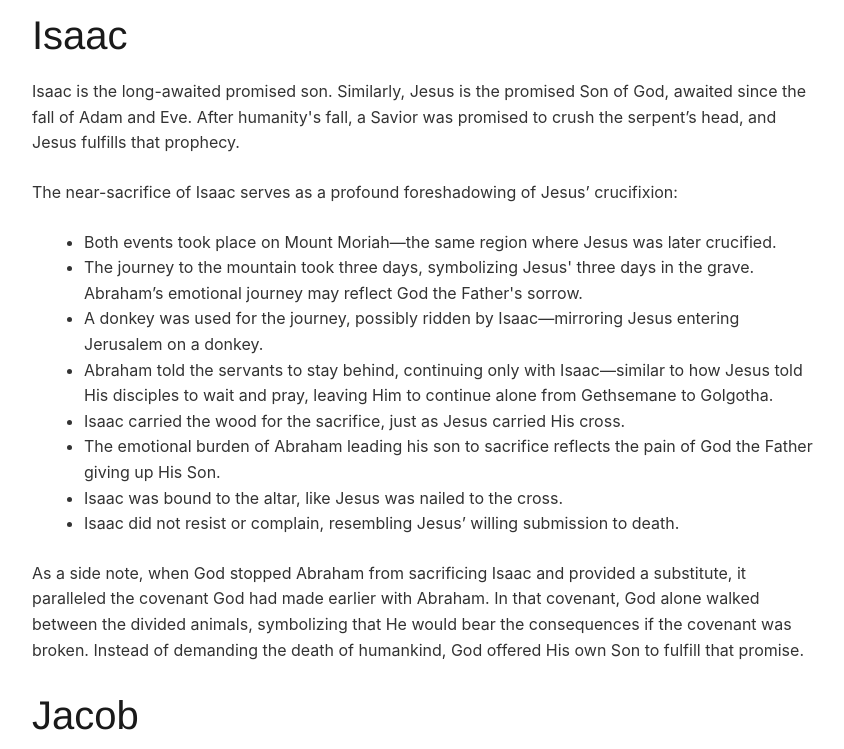
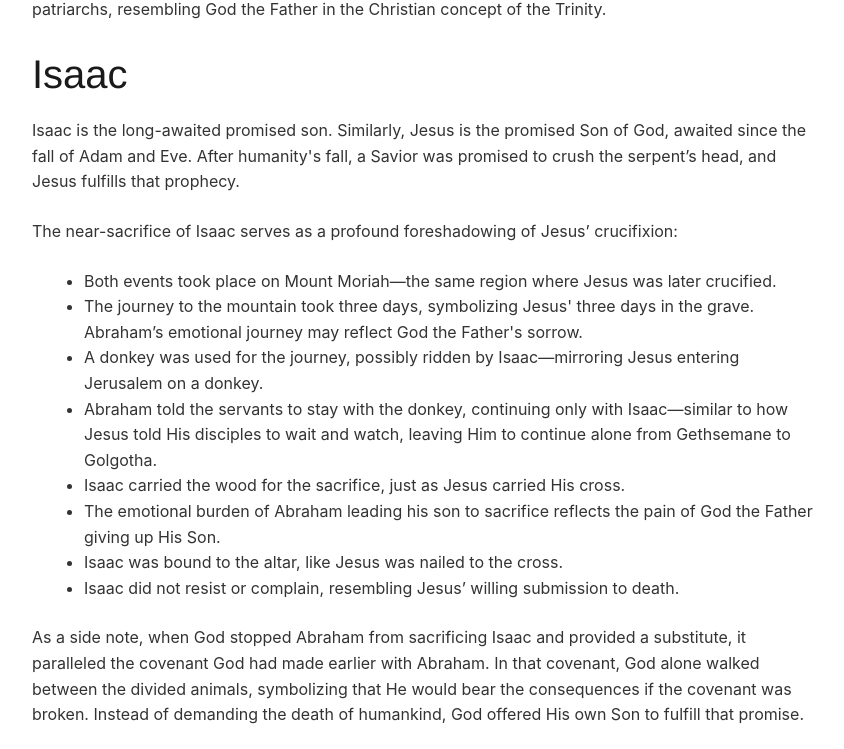
Before and after one commit to marsonparulian/thoughts-on-bible, a plain HTML site: page trinity-in-patriarchs.html in a window 1280 px wide. Shown: the part 977-1726 px from the top of the page, without its empty margins (216-1060 px from the left). Drawn offline with nearby package versions, Linux system fonts and the light colour scheme.

Commit message:
Update content

```diff
--- a/trinity-in-patriarchs.html
+++ b/trinity-in-patriarchs.html
@@ -17,6 +17,8 @@
     <main class="content">
 
         <h1>Trinity in Patriarchs</h1>
+
+        <div class="creation-date">Last updated: 7 April, 2025</div>
 
         <p>
             The term <strong>patriarchs</strong> generally refers to the male leaders or founding fathers of a tribe,
@@ -76,8 +78,8 @@
                 emotional journey may reflect God the Father's sorrow.</li>
             <li>A donkey was used for the journey, possibly ridden by Isaac—mirroring Jesus entering Jerusalem on a
                 donkey.</li>
-            <li>Abraham told the servants to stay behind, continuing only with Isaac—similar to how Jesus told His
-                disciples to wait and pray, leaving Him to continue alone from Gethsemane to Golgotha.</li>
+            <li>Abraham told the servants to stay with the donkey, continuing only with Isaac—similar to how Jesus told His
+                disciples to wait and watch, leaving Him to continue alone from Gethsemane to Golgotha.</li>
             <li>Isaac carried the wood for the sacrifice, just as Jesus carried His cross.</li>
             <li>The emotional burden of Abraham leading his son to sacrifice reflects the pain of God the Father giving
                 up His Son.</li>
```
